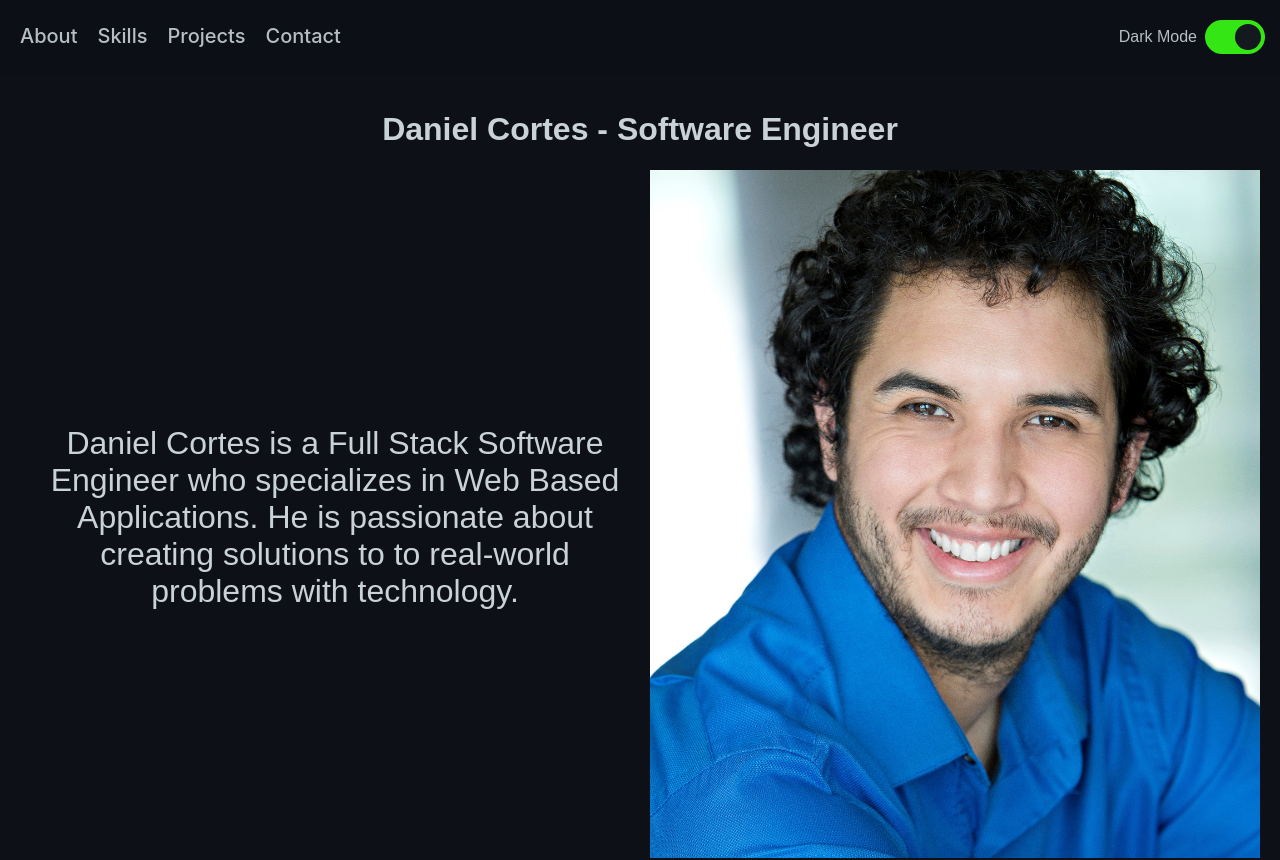
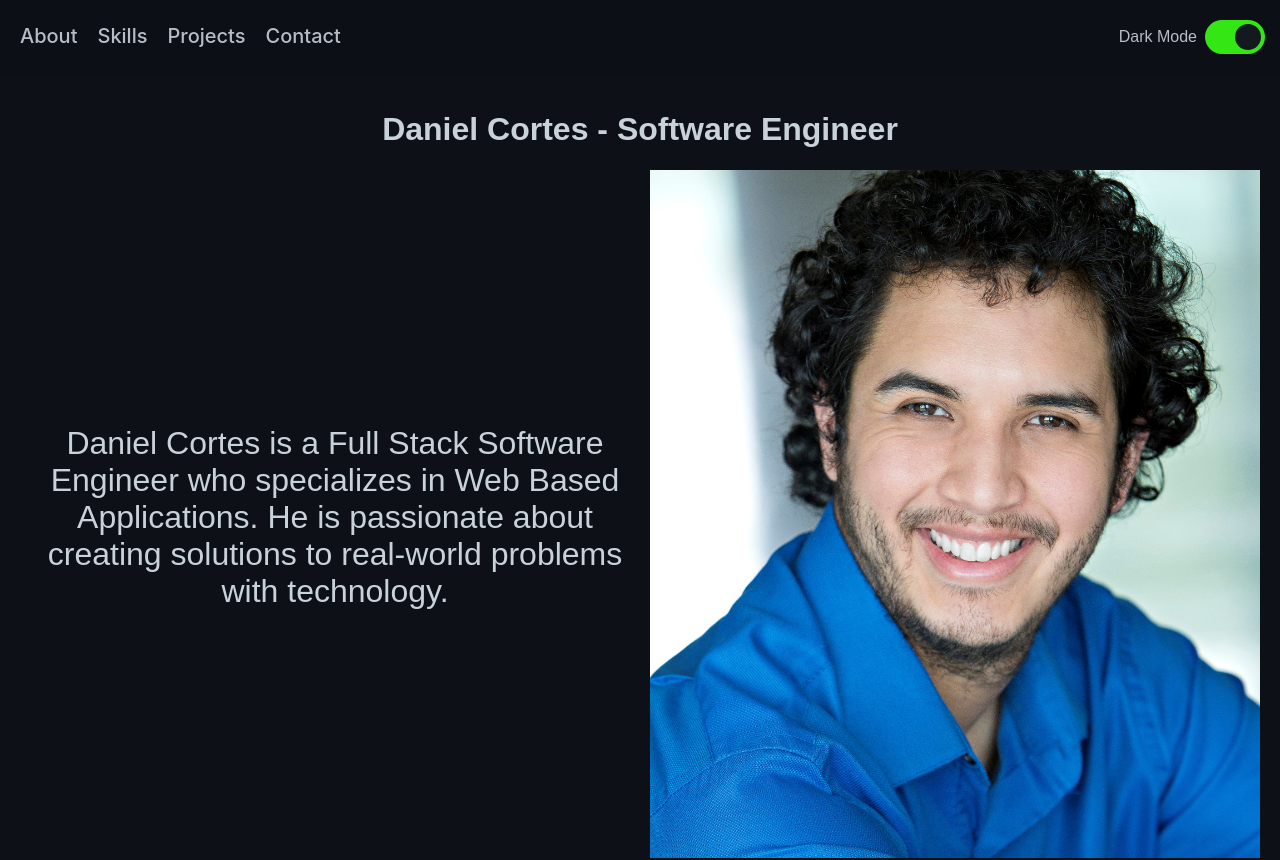
Before and after one commit to cortex05/dan-portfolio, a React (Vite) app: page / in a window 1280 px wide. Shown: the top 860 px of the page. Built offline with nearby package versions, Linux system fonts and the light colour scheme.

Commit message:
feat: fixed duplicate in text

```diff
--- a/src/screens/Landing/Landing.tsx
+++ b/src/screens/Landing/Landing.tsx
@@ -11,7 +11,7 @@ const Landing = () => {
           <p>
             Daniel Cortes is a Full Stack Software Engineer who specializes in
             Web Based Applications. He is passionate about creating solutions to
-            to real-world problems with technology.
+            real-world problems with technology.
           </p>
         </div>
         <div>
@@ -129,7 +129,12 @@ const Landing = () => {
             <h3>CodeUp</h3>
             <p>December 2020 - May 2021</p>
           </div>
-          <p>CodeUp was a intensive coding bootcamp focused on full-stack web development. Topics covered included standard frontend knowledge along with Bootstrap and JQuery and A backend that was Java based with MySQL for a database.</p>
+          <p>
+            CodeUp was a intensive coding bootcamp focused on full-stack web
+            development. Topics covered included standard frontend knowledge
+            along with Bootstrap and JQuery and A backend that was Java based
+            with MySQL for a database.
+          </p>
         </div>
       </div>
     </div>
```
